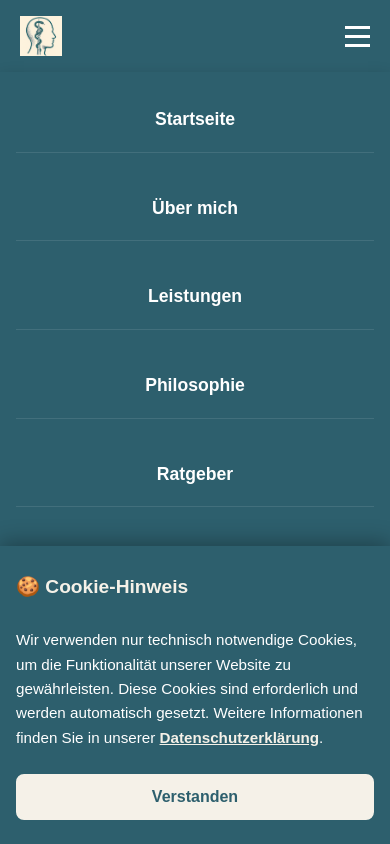
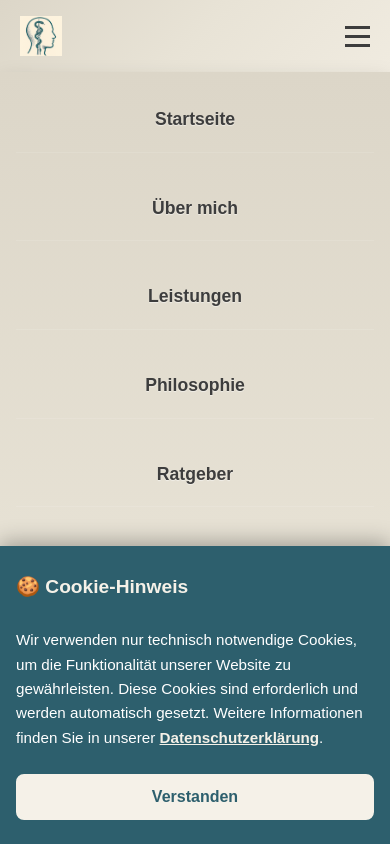
Before and after one commit to sahmadov/neurovita, a plain HTML site: page index.html in a window 390 px wide. Both pictures are taken after a click on the element 357 px from the left and 36 px from the top of the page. Shown: the top 844 px of the page. Drawn offline with Linux system fonts and the light colour scheme.

Commit message:
new header design

```diff
--- a/css/styles.css
+++ b/css/styles.css
@@ -20,14 +20,15 @@ body {
 
 /* Header - Simplified without logo */
 header {
-    background: #2d5f6d;
-    color: white;
+    background: linear-gradient(135deg, #dcd6c8 0%, #e8e3d6 50%, #f0ebe0 100%);
+    color: #3d3d3d;
     padding: 2rem 0;
     position: fixed;
     width: 100%;
     top: 0;
     z-index: 1000;
-    border-bottom: 5px solid #1a4a54;
+    border-bottom: 3px solid #b8b0a0;
+    box-shadow: 0 4px 15px rgba(0, 0, 0, 0.12);
 }
 
 nav {
@@ -55,16 +56,18 @@ nav {
 }
 
 .logo-title {
-    color: #f5f1e8;
+    color: #3d3d3d;
     font-size: 1.2rem;
     font-weight: bold;
     line-height: 1.2;
+    text-shadow: 0 1px 2px rgba(255, 255, 255, 0.5);
 }
 
 .logo-subtitle {
-    color: #f5f1e8;
+    color: #5a5a5a;
     font-size: 0.9rem;
     line-height: 1.2;
+    text-shadow: 0 1px 1px rgba(255, 255, 255, 0.3);
 }
 
 .nav-links {
@@ -75,18 +78,22 @@ nav {
 }
 
 .nav-links a {
-    color: white;
+    color: #3d3d3d;
     text-decoration: none;
     font-size: 1rem;
     font-weight: 600;
     padding: 0.5rem 0.8rem;
     white-space: nowrap;
+    transition: all 0.3s ease;
+    text-shadow: 0 1px 1px rgba(255, 255, 255, 0.5);
 }
 
 .nav-links a:hover {
-    color: #f5f1e8;
-    background: rgba(255,255,255,0.15);
-    border-radius: 5px;
+    color: #2d2d2d;
+    background: rgba(184, 176, 160, 0.3);
+    border-radius: 8px;
+    transform: translateY(-2px);
+    box-shadow: 0 4px 8px rgba(0, 0, 0, 0.1);
 }
 
 .mobile-menu {
@@ -98,7 +105,7 @@ nav {
 .mobile-menu span {
     width: 25px;
     height: 3px;
-    background: white;
+    background: #3d3d3d;
     margin: 3px 0;
     transition: 0.3s;
 }
@@ -722,12 +729,13 @@ footer {
         top: 100%;
         left: 0;
         width: 100%;
-        background: #2d5f6d;
+        background: linear-gradient(180deg, #dcd6c8 0%, #e8e3d6 100%);
         flex-direction: column;
         padding: 1rem;
         margin: 0;
-        box-shadow: 0 5px 15px rgba(0, 0, 0, 0.2);
+        box-shadow: 0 8px 20px rgba(0, 0, 0, 0.15);
         z-index: 999;
+        border-bottom: 3px solid #b8b0a0;
     }
 
     .nav-links li {
```
